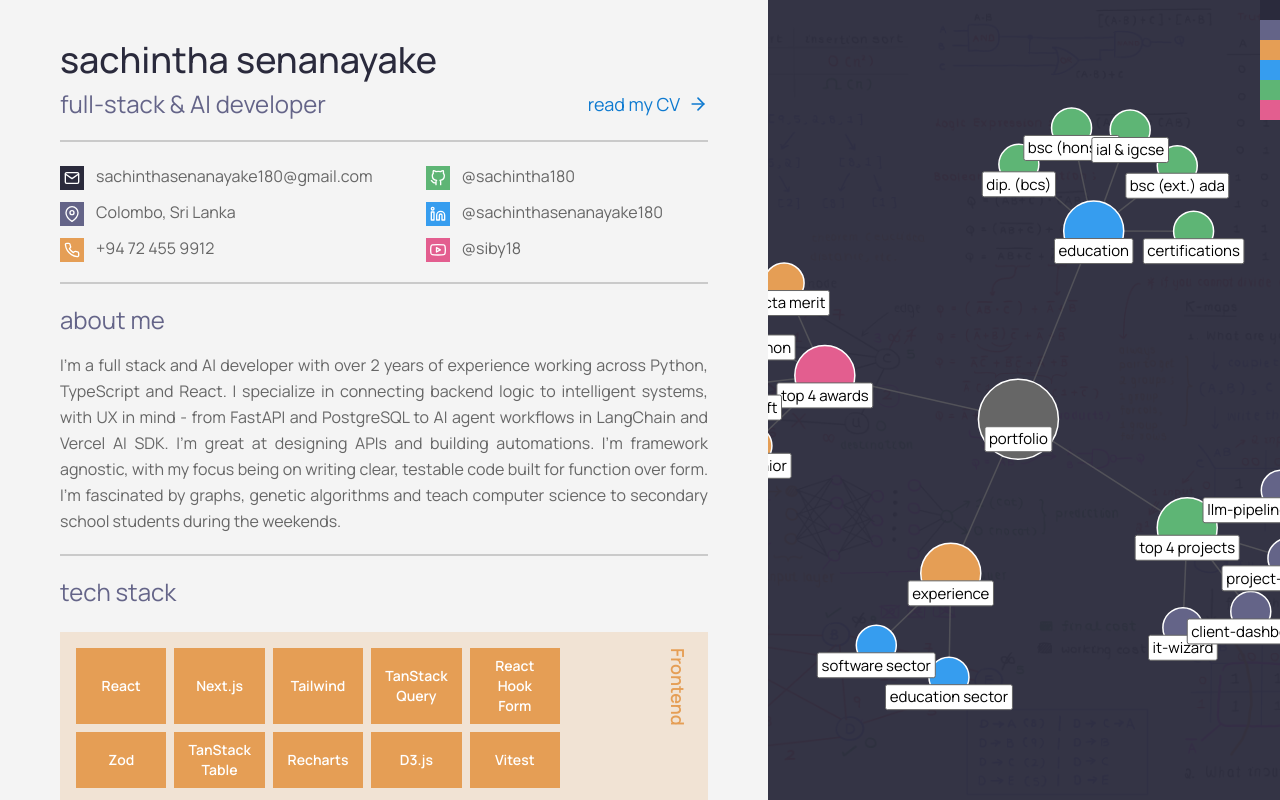
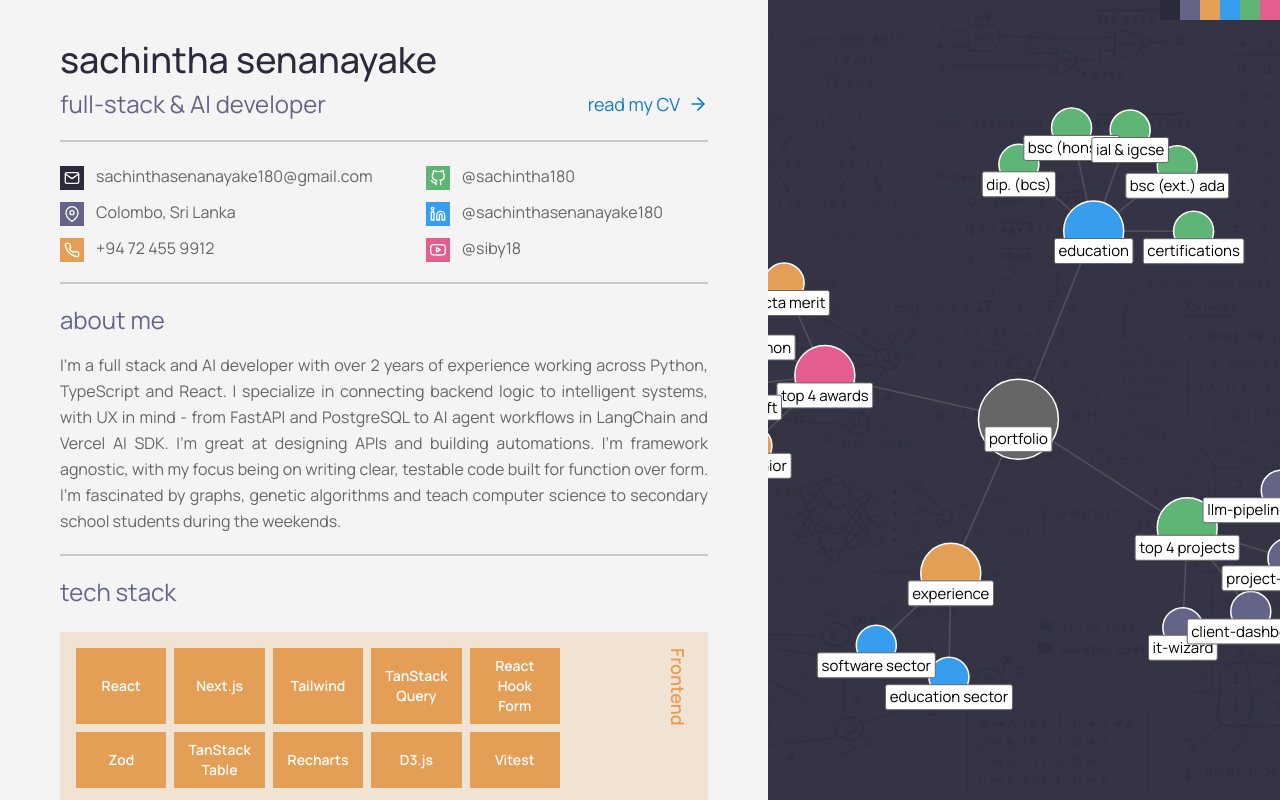
Before and after one commit to sachintha180/portfolio-frontend, a React (Vite) app: page / in a window 1280 px wide. Built offline with nearby package versions, Linux system fonts and the light colour scheme.

Commit message:
prevent force-graph re-render on navgiate, change COLOR_PALETTE to flex

```diff
--- a/src/components/layouts/PortfolioLayout.tsx
+++ b/src/components/layouts/PortfolioLayout.tsx
@@ -42,7 +42,7 @@ export default function PortfolioLayout() {
 
       {/* Color Palette */}
       {renderGraphics && (
-        <section className="justify-end absolute top-0 right-0 z-20">
+        <section className="flex flex-row justify-end absolute top-0 right-0 z-20">
           {COLOR_PALETTE.map((color) => {
             const backgroundColorClass = `bg-${color}`;
             return (
--- a/src/components/ui/force-graph.tsx
+++ b/src/components/ui/force-graph.tsx
@@ -172,7 +172,8 @@ export default function ForceGraph({ data, width, height }: ForceGraphProps) {
         });
     });
 
-    typedNode.on("click", (_event: MouseEvent, node: NodeDatum) => {
+    typedNode.on("click", (event: MouseEvent, node: NodeDatum) => {
+      event.preventDefault();
       navigate(node.href ?? "/");
     });
 
@@ -226,7 +227,7 @@ export default function ForceGraph({ data, width, height }: ForceGraphProps) {
     return () => {
       simulation.stop();
     };
-  }, [data, height, width, navigate]);
+  }, [data, height, width]);
 
   return (
     <svg
```
